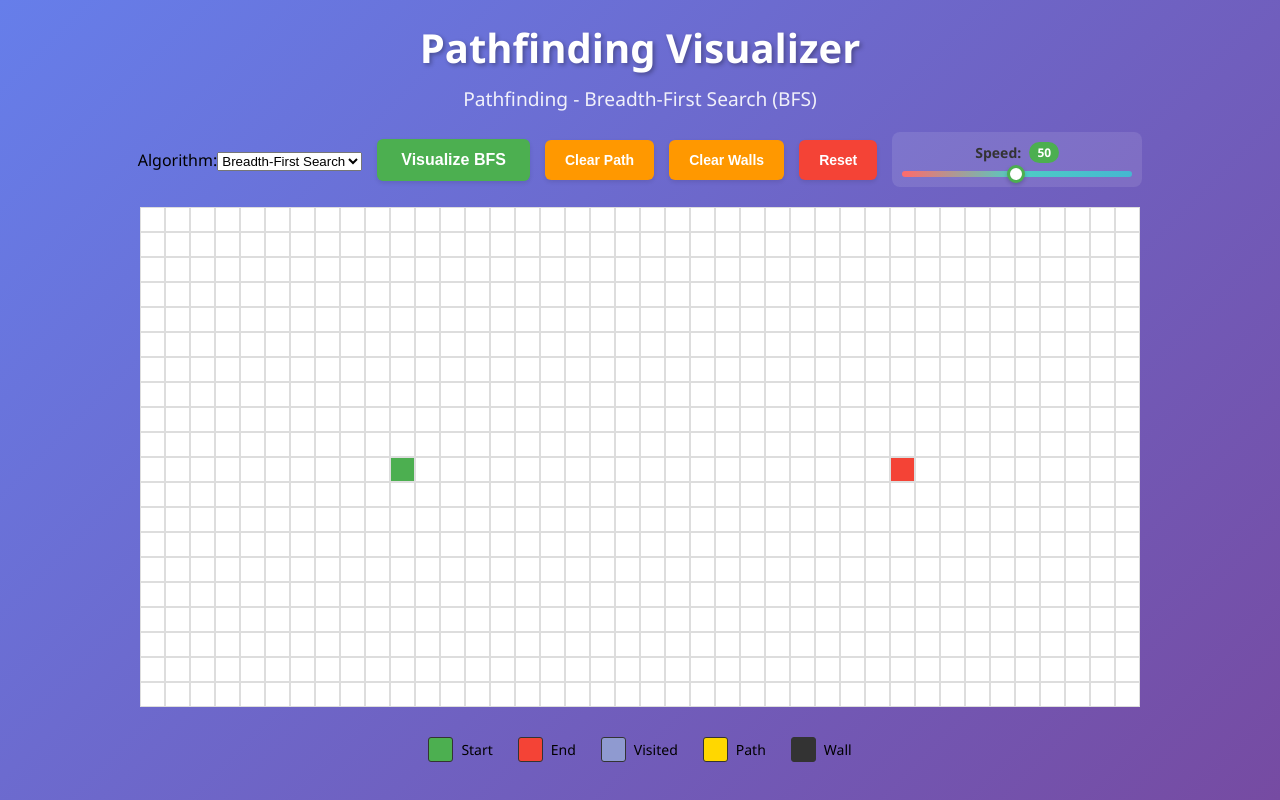
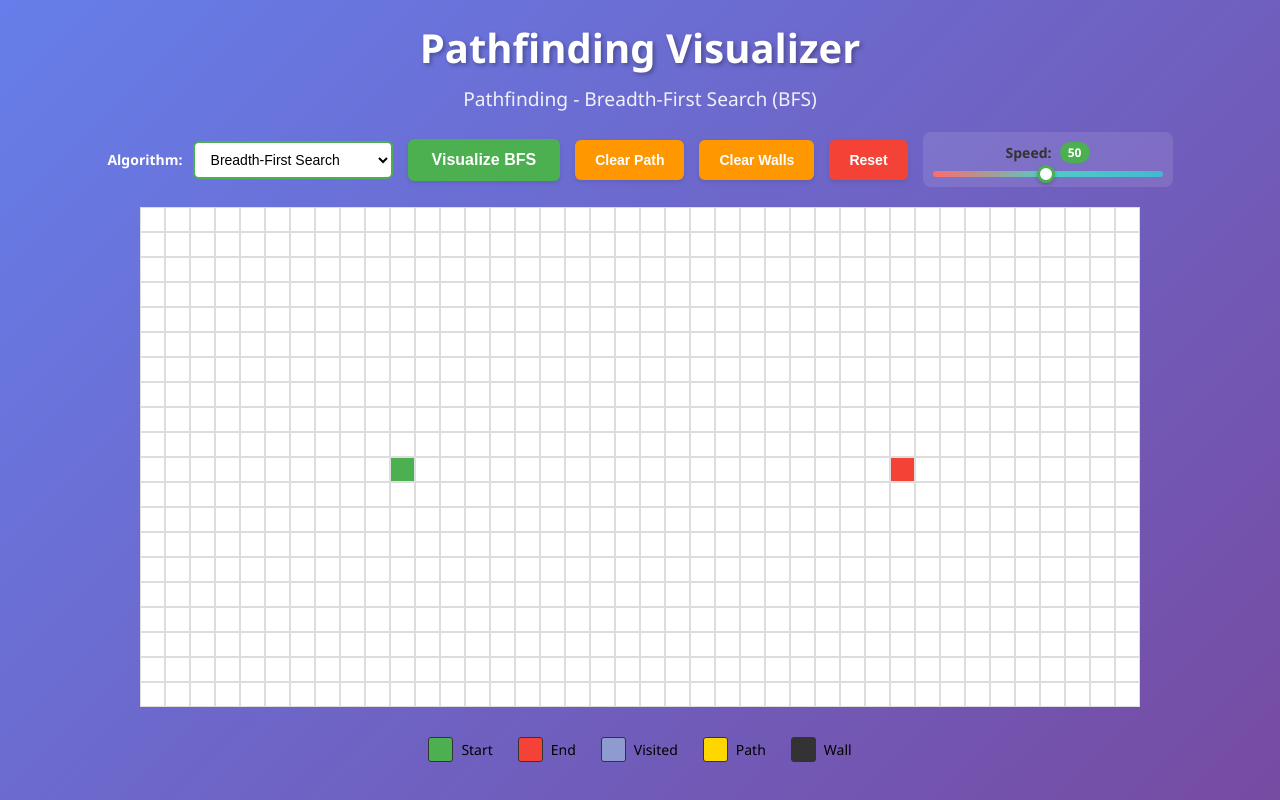
Before and after one commit to sagrvma/algorithm-visualizer, a React app: page / in a window 1280 px wide. Built offline with nearby package versions, Linux system fonts and the light colour scheme; the HTML template or start-up script is replaced by a standard one.

Commit message:
added css for algorithm selector

```diff
--- a/src/features/pathfinding/PathfindingVisualizer.css
+++ b/src/features/pathfinding/PathfindingVisualizer.css
@@ -2,6 +2,47 @@
   padding: 20px;
   text-align: center;
   user-select: none; /*Prevents text selection during dragging*/
+}
+
+/* Algorithm selector container */
+.algorithm-selector {
+  display: flex;
+  align-items: center;
+  gap: 10px;
+}
+
+.algorithm-selector label {
+  font-size: 14px;
+  font-weight: 600;
+  color: #ffffff;
+}
+
+.algorithm-selector select {
+  padding: 8px 12px;
+  font-size: 14px;
+  border: 2px solid #4caf50;
+  border-radius: 6px;
+  background-color: white;
+  cursor: pointer;
+  min-width: 200px;
+  transition: all 0.3s ease;
+}
+
+.algorithm-selector select:hover:not(:disabled) {
+  border-color: #45a049;
+  box-shadow: 0 2px 4px rgba(0, 0, 0, 0.1);
+}
+
+.algorithm-selector select:disabled {
+  opacity: 0.5;
+  cursor: not-allowed;
+  border-color: #ccc;
+}
+
+.algorithm-selector select:focus {
+  outline: none;
+  border-color: #4caf50;
+  box-shadow: 0 0 0 3px rgba(76, 175, 80, 0.2);
 }
 
 button {
```
